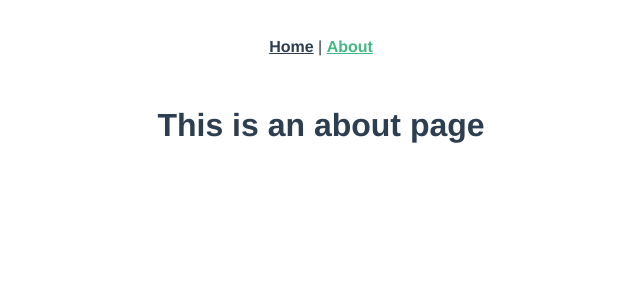
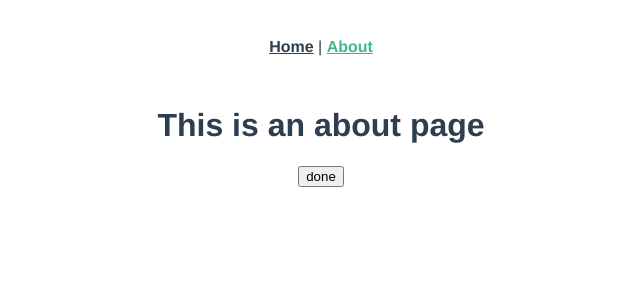
Before and after one commit to matsumana07384/form-validation-of-vue.js-sample-v2, a Vue app: page /about in a window 1280 px wide. Shown: the top 300 px of the page, without its empty margins (319-959 px from the left). Built offline with nearby package versions, Linux system fonts and the light colour scheme.

Commit message:
modify about

```diff
--- a/src/views/About.vue
+++ b/src/views/About.vue
@@ -1,5 +1,8 @@
 <template>
   <div class="about">
     <h1>This is an about page</h1>
+       <router-link to="done">
+          <button type="button" name="done" value="done">done</button>
+       </router-link>
   </div>
 </template>
```
